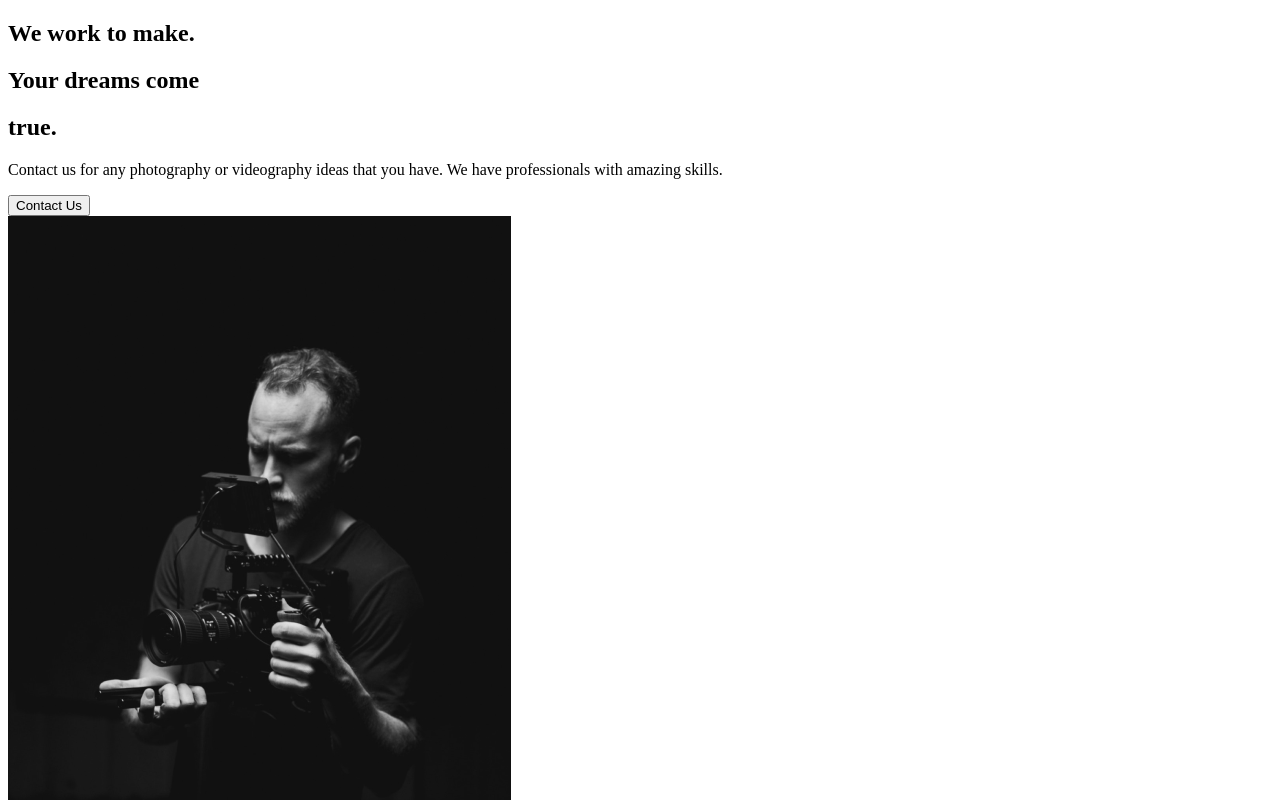
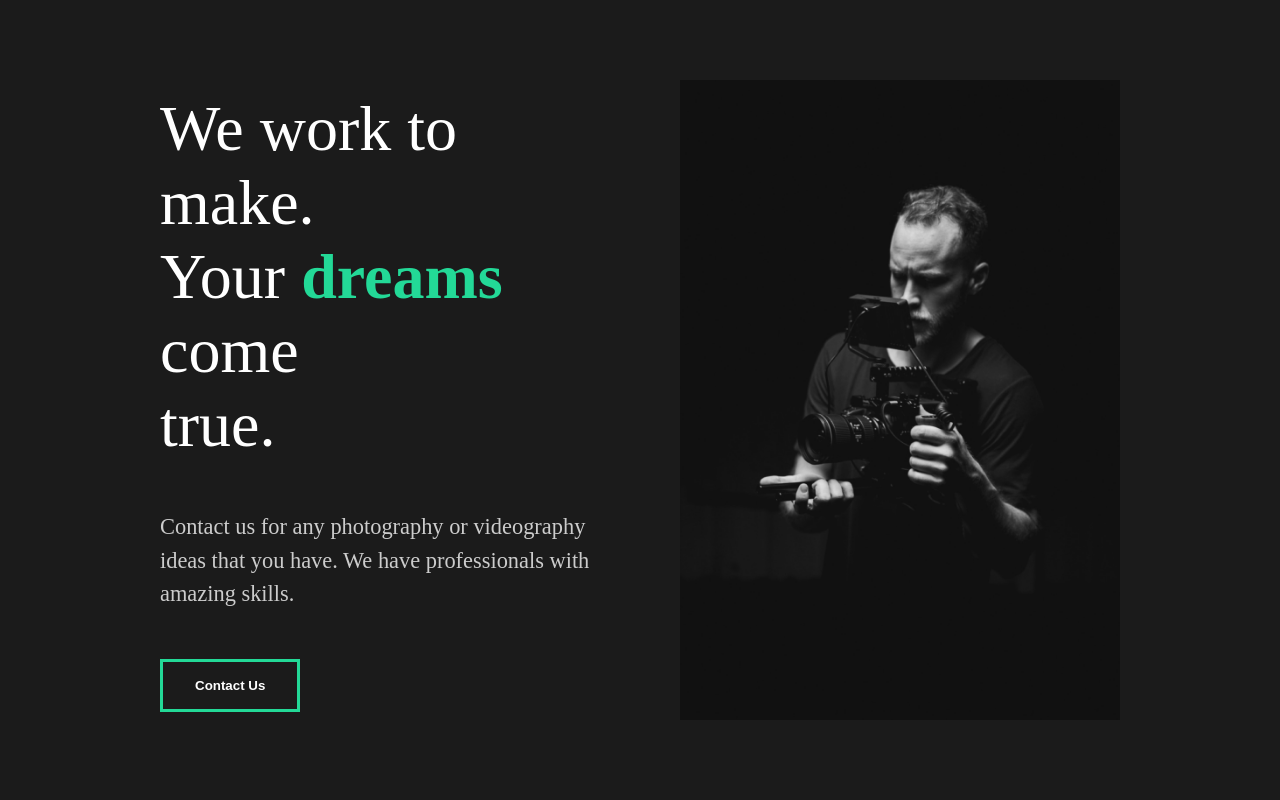
Before and after one commit to stjeandan-swc/course-ProjectTwo, a React (Create React App) app in the folder capture/: page / in a window 1280 px wide. Shown: the top 800 px of the page. Built offline with nearby package versions, Linux system fonts and the light colour scheme.

Commit message:
Styled about section

```diff
--- a/capture/src/App.js
+++ b/capture/src/App.js
@@ -3,9 +3,13 @@
 // import pages
 import AboutUs from './pages/AboutUs';
 
+// import styles
+import GlobalStyle from './components/GlobalStyle';
+
 function App() {
   return (
     <div className="App">
+      <GlobalStyle />
       <AboutUs />
     </div>
   );
--- a/capture/src/components/AboutSection.js
+++ b/capture/src/components/AboutSection.js
@@ -1,30 +1,68 @@
 import React from 'react';
 import home1 from '../img/home1.png';
+
+// Styled Component
+import styled from 'styled-components';
 
 const AboutSection = () => {
 
     return(
-        <div>
-            <div className="discription">
+        <STYLE_ABOUT>
+            <STYLE_DESRIPTION>
                 <div className="title">
-                    <div className="hide">
+                    <STYLE_HIDE>
                         <h2>We work to make.</h2>
-                    </div>
-                    <div className="hide">
+                    </STYLE_HIDE>
+                    <STYLE_HIDE>
                         <h2>Your <span>dreams</span> come</h2>
-                    </div>
-                    <div className="hide">
+                    </STYLE_HIDE>
+                    <STYLE_HIDE>
                         <h2>true.</h2>
-                    </div>
+                    </STYLE_HIDE>
                 </div>
                 <p>Contact us for any photography or videography ideas that you have.
                     We have professionals with amazing skills.
                 </p>
                 <button>Contact Us</button>
-            </div>
-            <img src={home1} alt="A person with a camera"/>
-        </div>
+            </STYLE_DESRIPTION>
+            <STYLE_IMAGE>
+                <img src={home1} alt="A person with a camera"/>
+            </STYLE_IMAGE>
+        </STYLE_ABOUT>
     );
-}
+};
+
+// Styling
+const STYLE_ABOUT = styled.div`
+    min-height: 90vh;
+    display: flex;
+    align-items: center;
+    justify-content: space-between;
+    padding: 5rem 10rem;
+    color: white;
+`;
+
+const STYLE_DESRIPTION = styled.div`
+    flex: 1;
+    padding-right: 5rem;
+    h2{
+        font-weight: lighter;
+    }
+`;
+
+const STYLE_IMAGE = styled.div`
+    flex: 1;
+    overflow: hidden;
+
+    img{
+        width: 100%;
+        height: 80vh;
+        object-fit: cover;
+    }
+`;
+
+const STYLE_HIDE = styled.div`
+    overflow: hidden;
+`;
 
 export default AboutSection;
--- /dev/null
+++ b/capture/src/components/GlobalStyle.js
@@ -0,0 +1,60 @@
+import {createGlobalStyle} from 'styled-components';
+
+const GlobalStyle = createGlobalStyle`
+
+    *{
+        margin: 0;
+        padding: 0;
+        box-sizing: border-box;
+    }
+
+    body{
+        background: #1b1b1b;
+    }
+
+    button{
+        font-weight: bold;
+        font-size: 1.1.rem;
+        cursor: pointer;
+        padding: 1rem 2rem;
+        border: 3px solid #23d997;
+        background:transparent;
+        color: white;
+        transition: all 0.5s ease;
+        &:hover{
+            background-color: #23d997;
+            color: white;
+        }
+    }
+
+    h2{
+        font-weight: lighter;
+        font-size: 4rem;
+    }
+
+    h3{
+        color: white;
+    }
+
+    h4{
+        font-weight: bold;
+    }
+
+    a{
+        font-size: 1.1rem;
+    }
+
+    span{
+        font-weight: bold;
+        color: #23d997;
+    }
+
+    p{
+        padding: 3rem 0rem;
+        color: #ccc;
+        font-size: 1.4rem;
+        line-height: 150%;
+    }
+`
+
+export default GlobalStyle;
```
Also changed, not shown: 1 other file (tests, documents, lock files or other folders).
